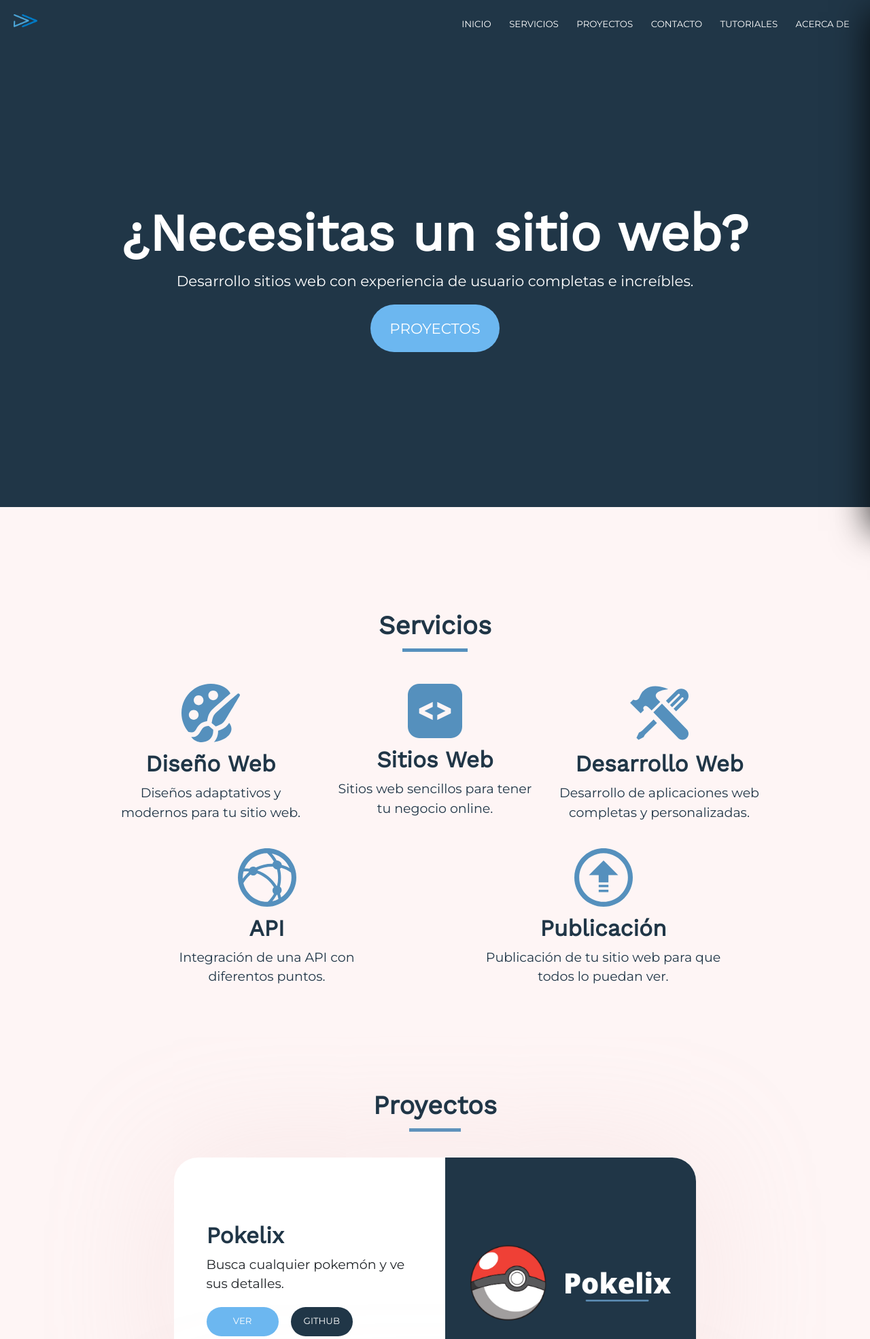
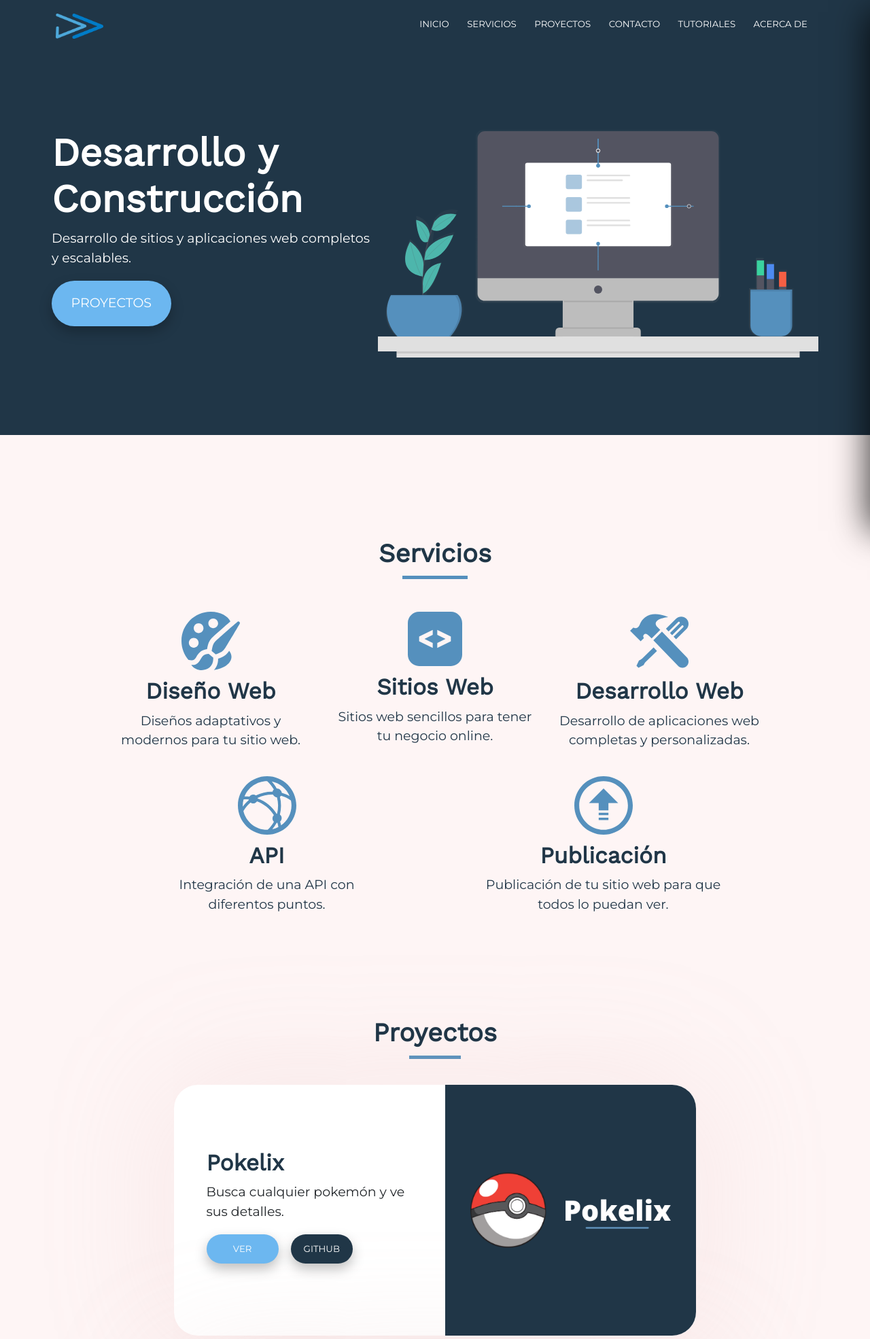
Before and after one commit to Diegoav87/Diego-Abdo, a Django app: page / in a window 1280 px wide. Shown: the top 1970 px of the page at 68% size. Run offline with Django 3.2, Linux system fonts and the light colour scheme.

Commit message:
Changed landing page

```diff
--- a/diego_abdo/settings.py
+++ b/diego_abdo/settings.py
@@ -142,4 +142,4 @@ EMAIL_HOST_USER = os.environ.get('EMAIL_HOST_USER')
 EMAIL_HOST_PASSWORD = os.environ.get('EMAIL_HOST_PASSWORD')
 EMAIL_USE_TLS = True
 
-SECURE_SSL_REDIRECT = True
+SECURE_SSL_REDIRECT = False
--- a/static/css/main.css
+++ b/static/css/main.css
@@ -80,7 +80,6 @@ a {
 
 a:hover {
   text-decoration: none;
-  color: var(--lightestBlue);
 }
 
 .overlay {
@@ -122,6 +121,7 @@ button {
   padding: 0.6rem 1rem 0.6rem 1rem;
   border: none;
   transition: 0.3s;
+  box-shadow: 0px 8px 18px rgba(0, 0, 0, 0.25);
 }
 
 .blue-btn {
@@ -159,13 +159,40 @@ button {
   display: flex;
 }
 
+.nav-container {
+  width: 90%;
+  margin: auto;
+  display: flex;
+}
+
 .nav-links {
   margin-left: auto;
 }
 
+.nav-links a {
+  display: inline-block;
+}
+
+.nav-links a::after {
+  content: "";
+  display: block;
+  width: 0;
+  height: 2px;
+  background: #fff;
+  transition: width 0.3s;
+}
+
+.nav-links a:hover {
+  color: #f2f2f2;
+}
+
+.nav-links a:hover::after {
+  width: 100%;
+}
+
 .logo {
-  max-height: 18.5px;
-  max-width: 36px;
+  max-height: 37px;
+  max-width: 72px;
 }
 
 .nav-links a {
@@ -202,23 +229,31 @@ button {
 /* Title */
 .title-section {
   background-color: var(--darkBlue);
-  text-align: center;
   color: white;
-  padding: 12rem 8rem 12rem 8rem;
+  padding: 6rem 4rem 6rem 4rem;
+}
+
+.title-container {
+  display: flex;
+}
+
+.showcase-img {
+  max-width: 100%;
+  max-height: 100%;
 }
 
 .title-section h1 {
   font-weight: 900;
-  font-size: 4rem;
+  font-size: 3rem;
   color: white;
 }
 
 .title-section p {
-  font-size: 1.125rem;
+  font-size: 1rem;
 }
 
 .title-section button {
-  font-size: 1.125rem;
+  font-size: 1rem;
   padding: 1rem 1.5rem 1rem 1.5rem;
 }
 
@@ -265,7 +300,8 @@ button {
 
 /* Projects */
 .project-section {
-  width: 60%;
+  width: 75%;
+  height: 100%;
   margin-left: auto;
   margin-right: auto;
   margin-top: 8rem;
@@ -385,7 +421,7 @@ button {
 }
 
 @media (min-width: 1024px) {
-  .project-sectio {
+  .project-section {
     width: 60%;
   }
 }
@@ -393,6 +429,15 @@ button {
 @media (min-width: 1330px) {
   .project-section {
     width: 60%;
+  }
+
+  .title-container {
+    width: 80%;
+    margin: auto;
+  }
+
+  .nav-container {
+    width: 75%;
   }
 }
 
@@ -404,6 +449,16 @@ button {
   .contact-section,
   .services-section {
     width: 60%;
+  }
+}
+
+@media (min-width: 1800px) {
+  .title-container {
+    width: 70%;
+  }
+
+  .nav-container {
+    width: 65%;
   }
 }
 
@@ -427,6 +482,15 @@ button {
     width: 90%;
   }
 
+  .title-container {
+    display: unset;
+    text-align: center;
+  }
+
+  .title-info {
+    margin-bottom: 2rem;
+  }
+
   .title-section h1 {
     font-weight: 900;
     font-size: 3rem;
@@ -443,7 +507,7 @@ button {
   }
 
   .title-section {
-    padding: 10rem 8rem 10rem 8rem;
+    padding: 5rem 4rem 5rem 4rem;
   }
 
   .project-block {
--- a/templates/index.html
+++ b/templates/index.html
@@ -36,9 +36,16 @@
 
 {% block content %}
 <section class="title-section" id="title">
-    <h1>¿Necesitas un sitio web?</h1>
-    <p>Desarrollo sitios web con experiencia de usuario completas e increíbles.</p>
-    <a href="#projects"><button class="blue-btn">PROYECTOS</button></a>
+    <div class="title-container">
+        <div class="title-info">
+            <h1>Desarrollo y Construcción</h1>
+            <p>Desarrollo de sitios y aplicaciones web completos y escalables.</p>
+            <a href="#projects"><button class="blue-btn">PROYECTOS</button></a>
+        </div>
+        <div>
+            <img class="showcase-img" alt="website" src="{% static 'images/showcase-svg.svg' %}">
+        </div>
+    </div>
 </section>
 
 <section class="services-section" id="services">
@@ -63,7 +70,7 @@
     </div>
     <div class="services-container-2">
         <div class="service-block">
-            <img alt="api" class="service-icon" style="color: #5590bd;" src="{% static 'images/api-icon.svg' %}">
+            <img alt="api" class="service-icon" src="{% static 'images/api-icon.svg' %}">
             <h3>API</h3>
             <p>Integración de una API con diferentos puntos.</p>
         </div>
--- a/templates/navbar.html
+++ b/templates/navbar.html
@@ -1,7 +1,8 @@
 {% load static %}
 <div class="overlay"></div>
 <nav class="main-nav">
-        <a href="{% url 'index' %}"><img src="{% static 'images/small-logo.png' %}" class="logo"></a>
+    <div class="nav-container">
+        <a href="{% url 'index' %}"><img alt="logo" src="{% static 'images/small-logo.png' %}" class="logo"></a>
         <div class="nav-links" id="wide-links">
             <a href="{% url 'index' %}" class="">INICIO</a>
             <a href="#services" class="">SERVICIOS</a>
@@ -23,4 +24,6 @@
                 <li><a href="{% url 'about' %}">ACERCA DE</a></li>
             </ul>
         </div>
+    </div>
+
 </nav>
```
Also changed, not shown: static/images/showcase-svg.svg (added).
